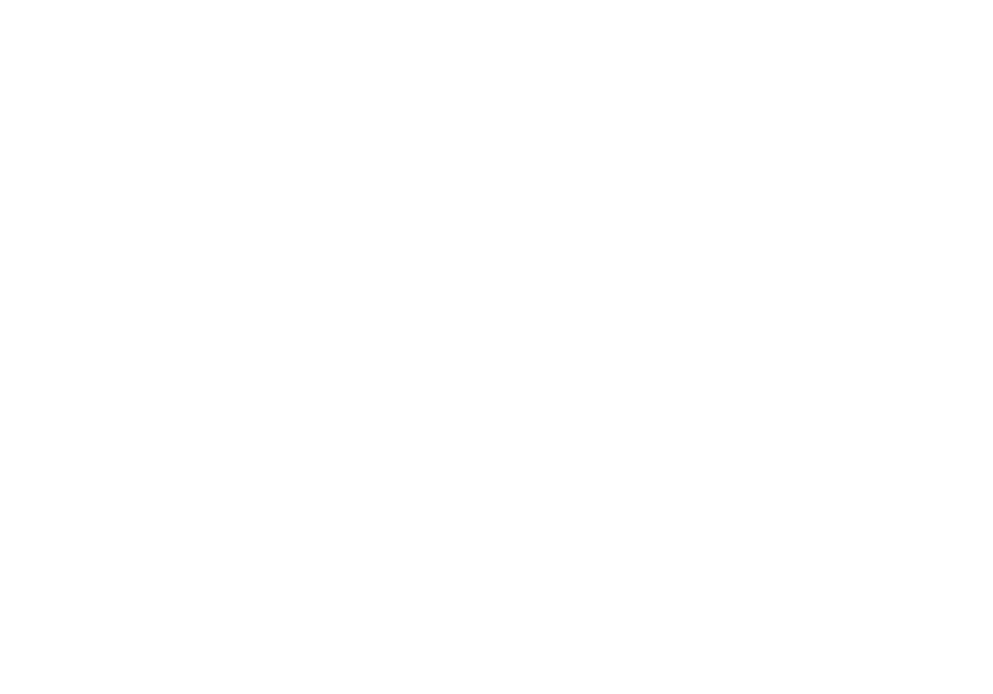
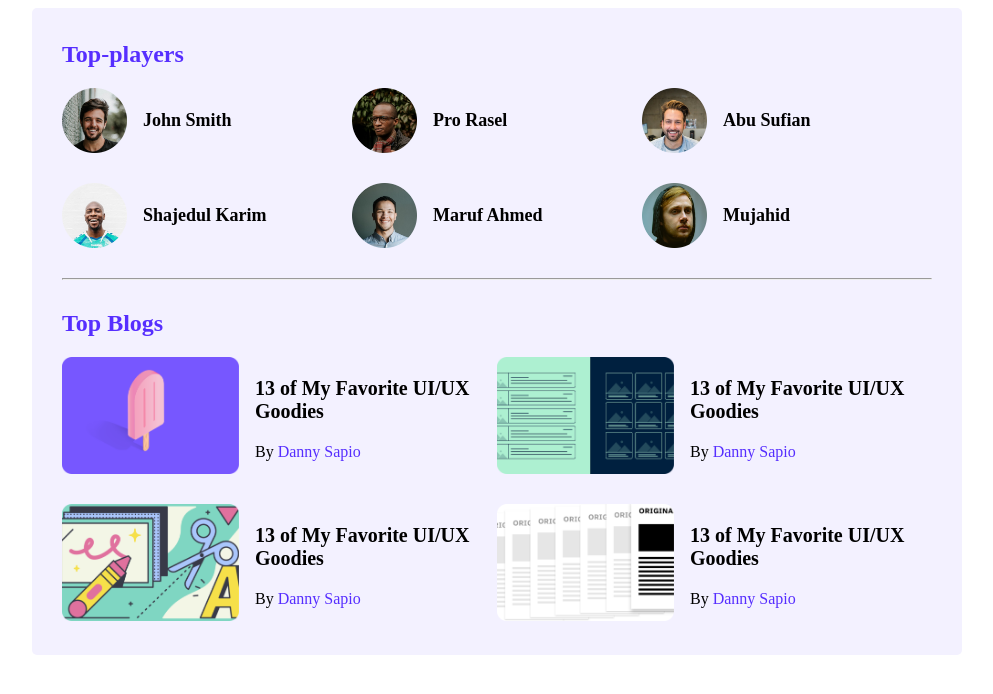
Before and after one commit to mostakshahariyar/leader-boad, a plain HTML site: page index.html in a window 1280 px wide. Shown: the whole page, without its empty margins (143-1136 px from the left). Drawn offline with Linux system fonts and the light colour scheme.

Commit message:
section complited

```diff
--- a/index.html
+++ b/index.html
@@ -5,12 +5,105 @@
 	<meta charset="UTF-8">
 	<meta http-equiv="X-UA-Compatible" content="IE=edge">
 	<meta name="viewport" content="width=device-width, initial-scale=1.0">
-	<title>Leader Boad</title>
+	<title>Leader Bord</title>
 	<link rel="stylesheet" href="styles/style.css">
 </head>
 
 <body>
+	<!-- header start  -->
+	<header>
 
+	</header>
+	<!-- header end  -->
+
+	<main>
+		<!-- top players and top blogs  -->
+		<section class="container">
+			<div class="top-players">
+				<h2 class="section-title">Top-players</h2>
+				<div class="players">
+					<div class="player">
+						<img src="images/players/player-1.png" alt="">
+						<h3 class="player-name">John Smith</h3>
+					</div>
+					<div class="player">
+						<img src="images/players/player-2.png" alt="">
+						<h3 class="player-name">Pro Rasel</h3>
+					</div>
+					<div class="player">
+						<img src="images/players/player-3.png" alt="">
+						<h3 class="player-name">Abu Sufian</h3>
+					</div>
+					<div class="player">
+						<img src="images/players/player-4.png" alt="">
+						<h3 class="player-name">Shajedul Karim</h3>
+					</div>
+					<div class="player">
+						<img src="images/players/player-5.png" alt="">
+						<h3 class="player-name">Maruf Ahmed</h3>
+					</div>
+					<div class="player">
+						<img src="images/players/player-6.png" alt="">
+						<h3 class="player-name">Mujahid</h3>
+					</div>
+				</div>
+			</div>
+			<hr>
+			<div class="top-blogs">
+				<h2 class="section-title">Top Blogs</h2>
+			</div>
+			<div class="blogs">
+				<article class="blog">
+					<div class="thumbnaill">
+						<img src="images/blogs/blog-1.png" alt="">
+					</div>
+					<div class="blog-details">
+						<h3 class="blog-title">
+							13 of My Favorite
+							UI/UX Goodies
+						</h3>
+						<p class="blog-author">By <a href=""> Danny Sapio</a></p>
+					</div>
+				</article>
+				<article class="blog">
+					<div class="thumbnaill">
+						<img src="images/blogs/blog-2.png" alt="">
+					</div>
+					<div class="blog-details">
+						<h3 class="blog-title">
+							13 of My Favorite
+							UI/UX Goodies
+						</h3>
+						<p class="blog-author">By <a href=""> Danny Sapio</a></p>
+					</div>
+				</article>
+				<article class="blog">
+					<div class="thumbnaill">
+						<img src="images/blogs/blog-3.png" alt="">
+					</div>
+					<div class="blog-details">
+						<h3 class="blog-title">
+							13 of My Favorite
+							UI/UX Goodies
+						</h3>
+						<p class="blog-author">By <a href=""> Danny Sapio</a></p>
+					</div>
+				</article>
+				<article class="blog">
+					<div class="thumbnaill">
+						<img src="images/blogs/blog-4.png" alt="">
+					</div>
+					<div class="blog-details">
+						<h3 class="blog-title">
+							13 of My Favorite
+							UI/UX Goodies
+						</h3>
+						<p class="blog-author">By <a href=""> Danny Sapio</a></p>
+					</div>
+				</article>
+			</div>
+		</section>
+	</main>
 </body>
 
 </html>
--- a/styles/style.css
+++ b/styles/style.css
@@ -0,0 +1,82 @@
+ /* font  */
+<style>
+@import url('https://fonts.googleapis.com/css2?family=Poppins:wght@500&display=swap');
+</style>
+
+/* common style  */
+
+body{
+	background-color: red;
+	font-family: 'Poppins', sans-serif;;
+}
+main{
+	display: flex;
+	justify-content: center;
+}
+.container{
+	background-color: #F3F1FF;
+	width: 870px;
+	padding: 30px;
+	border-radius: 5px;
+}
+
+ /* top players style  */
+ .section-title{
+	 color: #562EFF;
+	 font-size: 24px;
+	 margin-top: 3px;
+
+ }
+
+ .players{
+	 display: grid;
+	 grid-template-columns: repeat(3, 1fr);
+	 grid-row-gap: 30px;
+ }
+ .player{
+	 display: flex;
+	 align-items: center;
+ }
+ .player img{
+	width: 65px;
+	height: 65px;
+ }
+ .player-name{
+	 margin-left: 16px;
+	 font-size: 18px;
+ }
+ hr{
+	 margin-top: 30px;
+	 margin-bottom: 30px;
+
+ }
+
+ /*------------
+   top blogs style
+ -------------- */
+ .blogs{
+	 display: grid;
+	 grid-template-columns: repeat(2, 1fr);
+	 grid-row-gap: 26px;
+ }
+ .blog{
+	 display: flex;
+ }
+ .blog .thumbnaill img{
+	width: 177px;
+	height: 117px;
+ }
+ .blog-details{
+	 margin-left: 16px;
+ }
+ .blog-title{
+	 font-size: 20px;
+ }
+ .blog-author{
+	 font-size: 16px;
+ }
+ .blog-author a{
+	 text-decoration: none;
+	 font-size: 16px;
+	 color: #562EFF;
+ }
```
